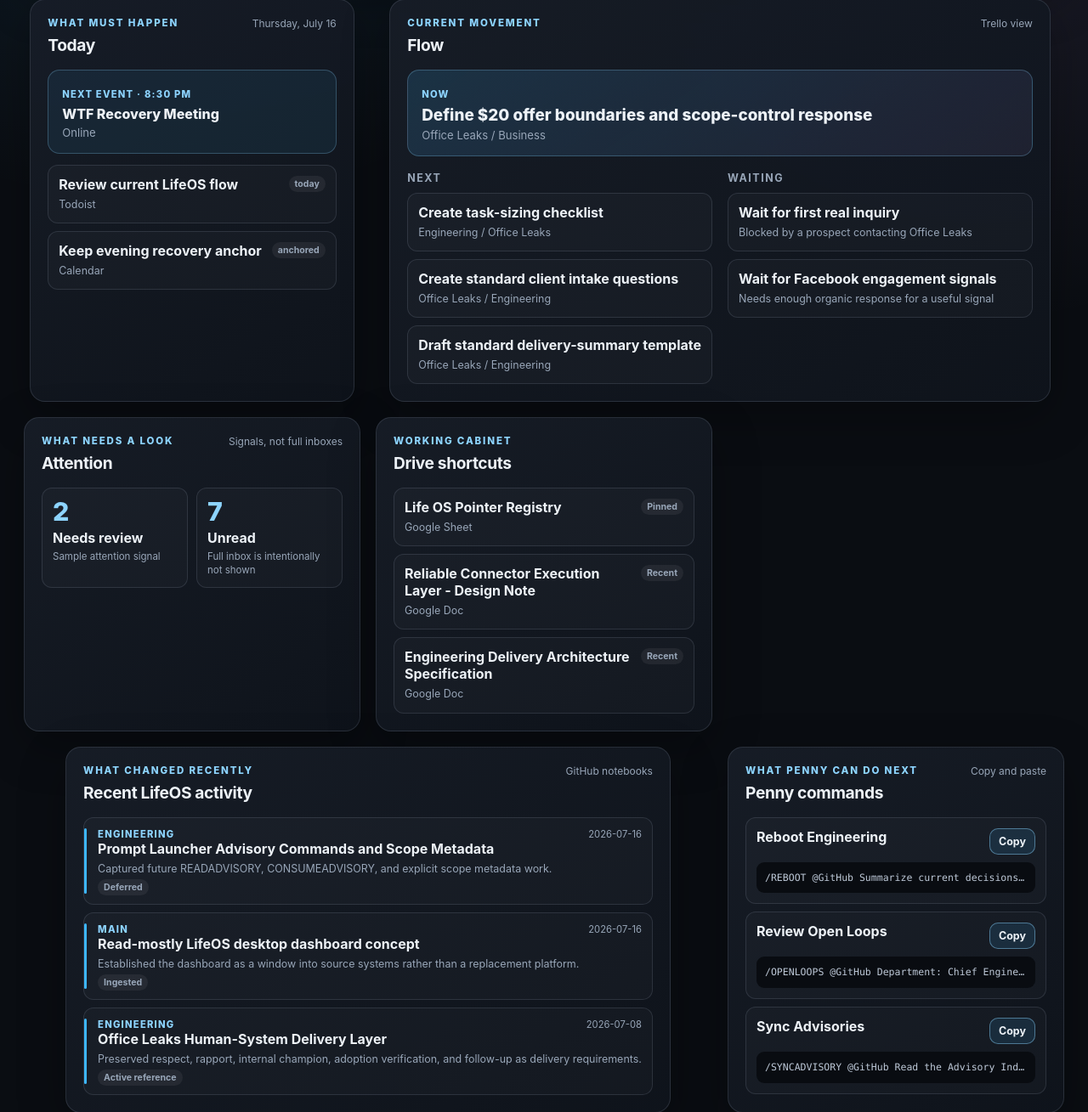
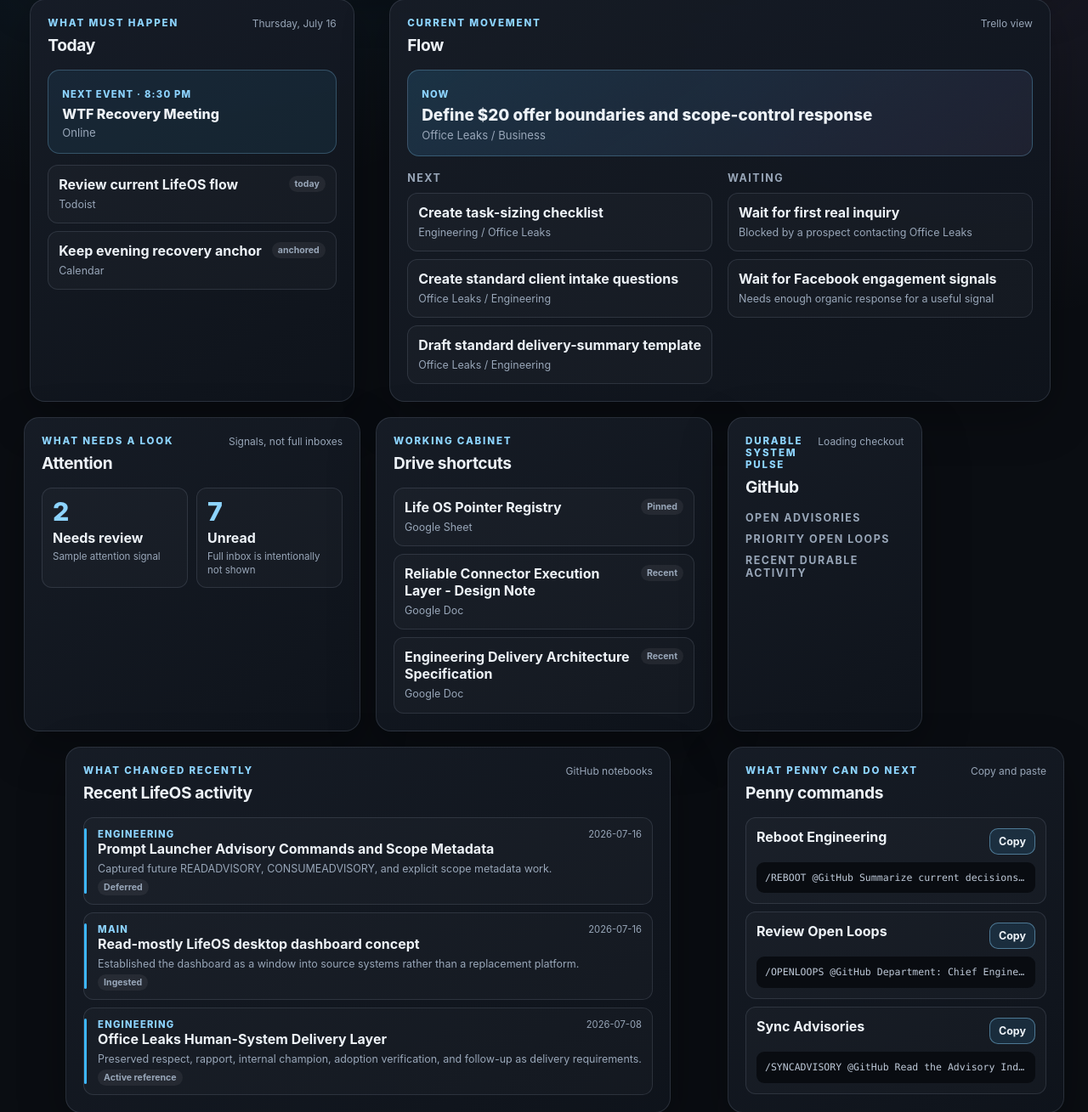
Before and after one commit to recoveryrob83-lab/Penny-Long-Term-Memory, a FastAPI app: page / in a window 1280 px wide. Shown: the part 320-1629 px from the top of the page at 85% size. Run offline with FastAPI, Linux system fonts and the light colour scheme.

Commit message:
Add live GitHub pulse panel

```diff
--- a/apps/lifeos-dashboard/lifeos_dashboard/templates/index.html
+++ b/apps/lifeos-dashboard/lifeos_dashboard/templates/index.html
@@ -87,6 +87,29 @@
       <div id="drive-list" class="stack-list"></div>
     </section>
 
+    <section class="panel github-panel" aria-labelledby="github-heading">
+      <div class="section-heading">
+        <div>
+          <p class="eyebrow">DURABLE SYSTEM PULSE</p>
+          <h2 id="github-heading">GitHub</h2>
+        </div>
+        <span id="github-repo-meta" class="panel-meta">Loading checkout</span>
+      </div>
+      <div id="github-facts" class="github-facts"></div>
+      <div class="github-section">
+        <h3>Open advisories</h3>
+        <div id="github-advisories" class="stack-list"></div>
+      </div>
+      <div class="github-section">
+        <h3>Priority open loops</h3>
+        <div id="github-open-loops" class="stack-list"></div>
+      </div>
+      <div class="github-section">
+        <h3>Recent durable activity</h3>
+        <div id="github-activity" class="stack-list"></div>
+      </div>
+    </section>
+
     <section class="panel notebooks-panel" aria-labelledby="notebooks-heading">
       <div class="section-heading">
         <div>
```
